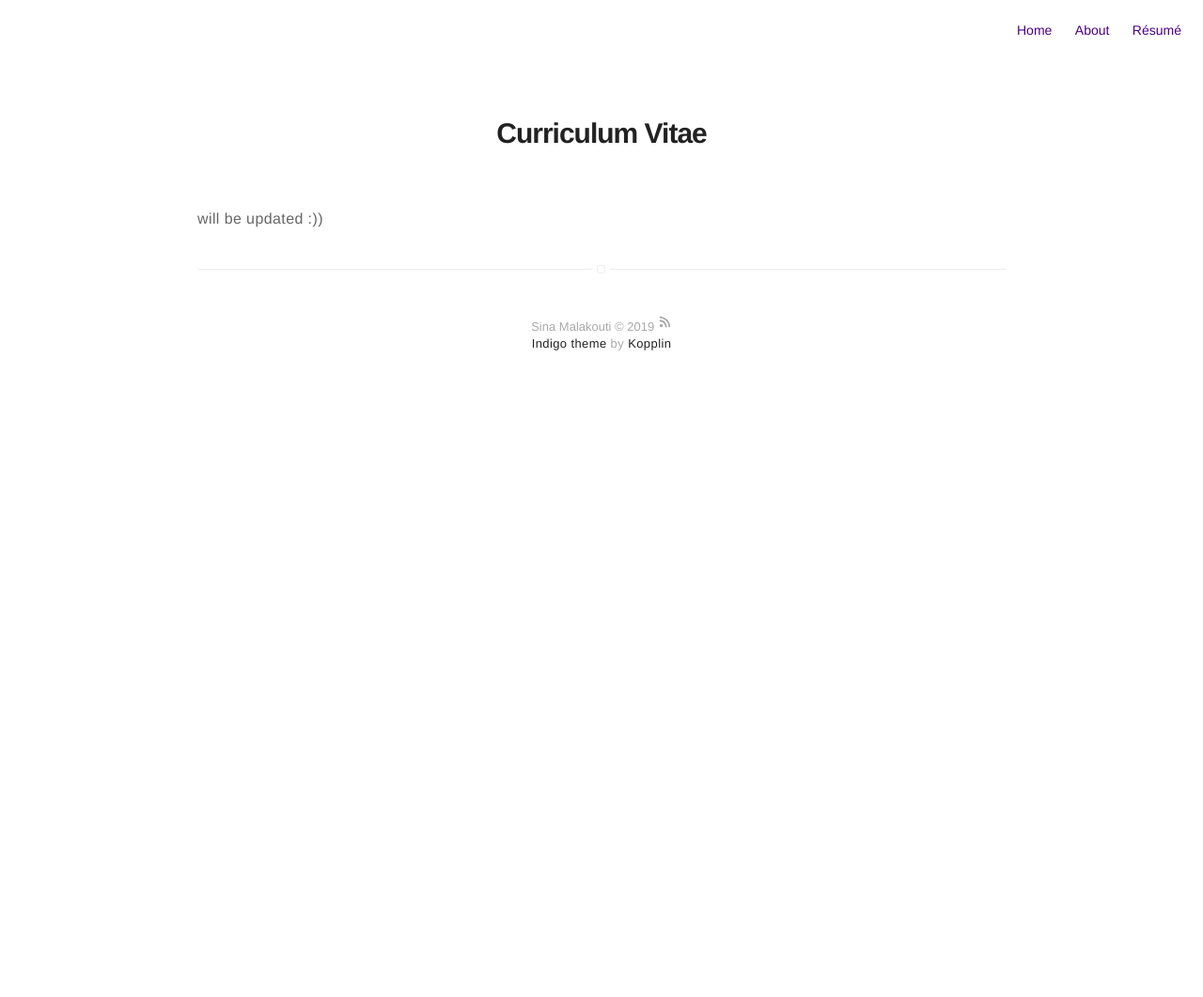
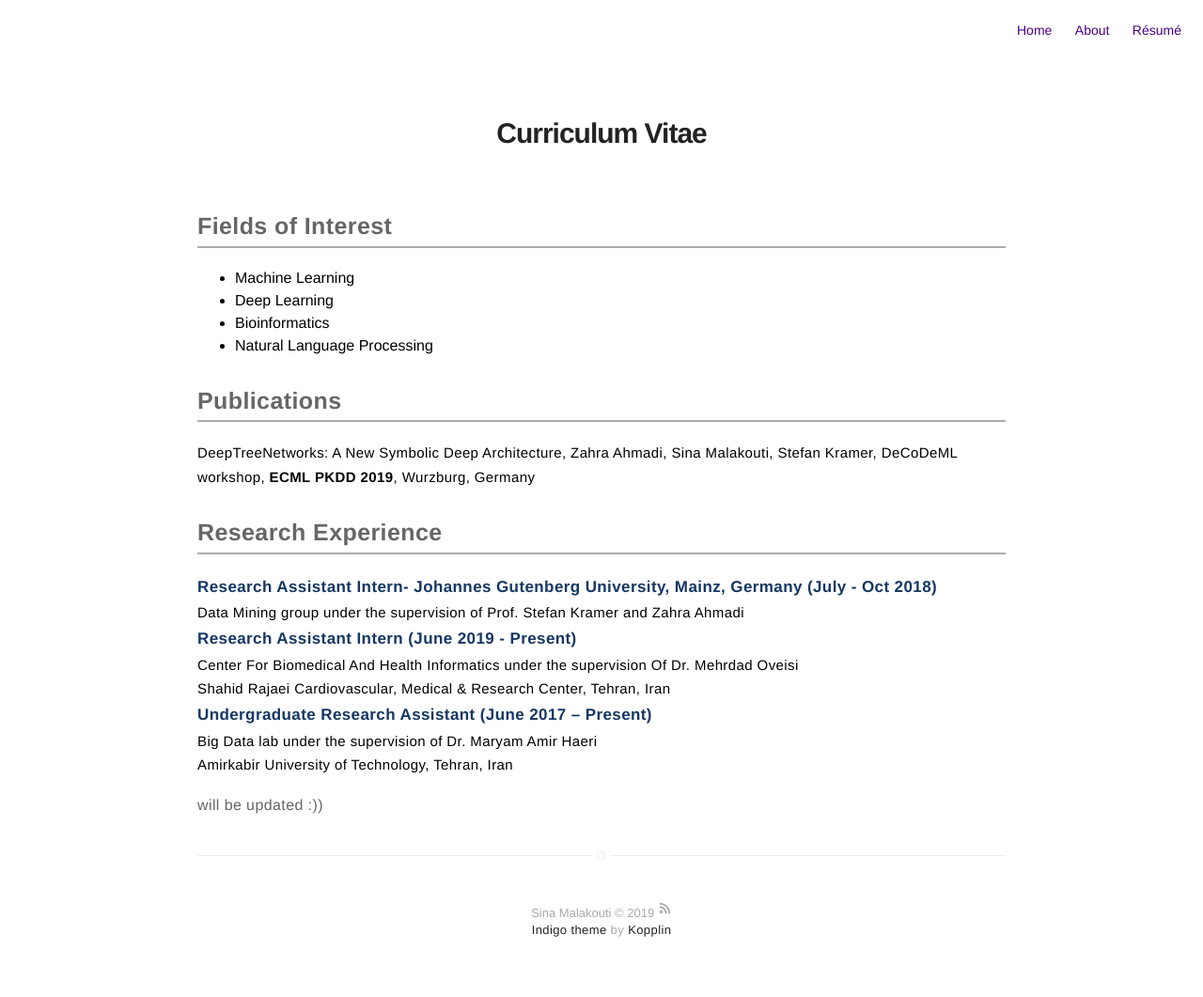
Before and after one commit to sinamalakouti/sinamalakouti.github.io, a Jekyll site: the page built from _posts/2019-02-11-resume.md, in a window 1280 px wide. Shown: the whole page at 94% size. Built offline with Jekyll 4.4.1, drawn with Linux system fonts in a browser that asks for light colours; before the commit the page ends 900 px from its top, so only the background shows below that.

Commit message:
first page changed

```diff
--- a/_includes/header.html
+++ b/_includes/header.html
@@ -24,7 +24,12 @@
 
 <!-- including other folan -->
         {% include social-links.html %}
+
     </header>
+    {% endif %}
+
+{% include nav.html %}
+
 
     <div>
         <p class="inf_header"> Fields of Interest</p>
@@ -53,7 +58,3 @@
         <p class="inf_body">Big Data lab under the supervision of Dr. Maryam Amir Haeri </p>
         <p class="inf_body">Amirkabir University of Technology, Tehran, Iran</p>
     </div>
-
-{% endif %}
-
-{% include nav.html %}
```
